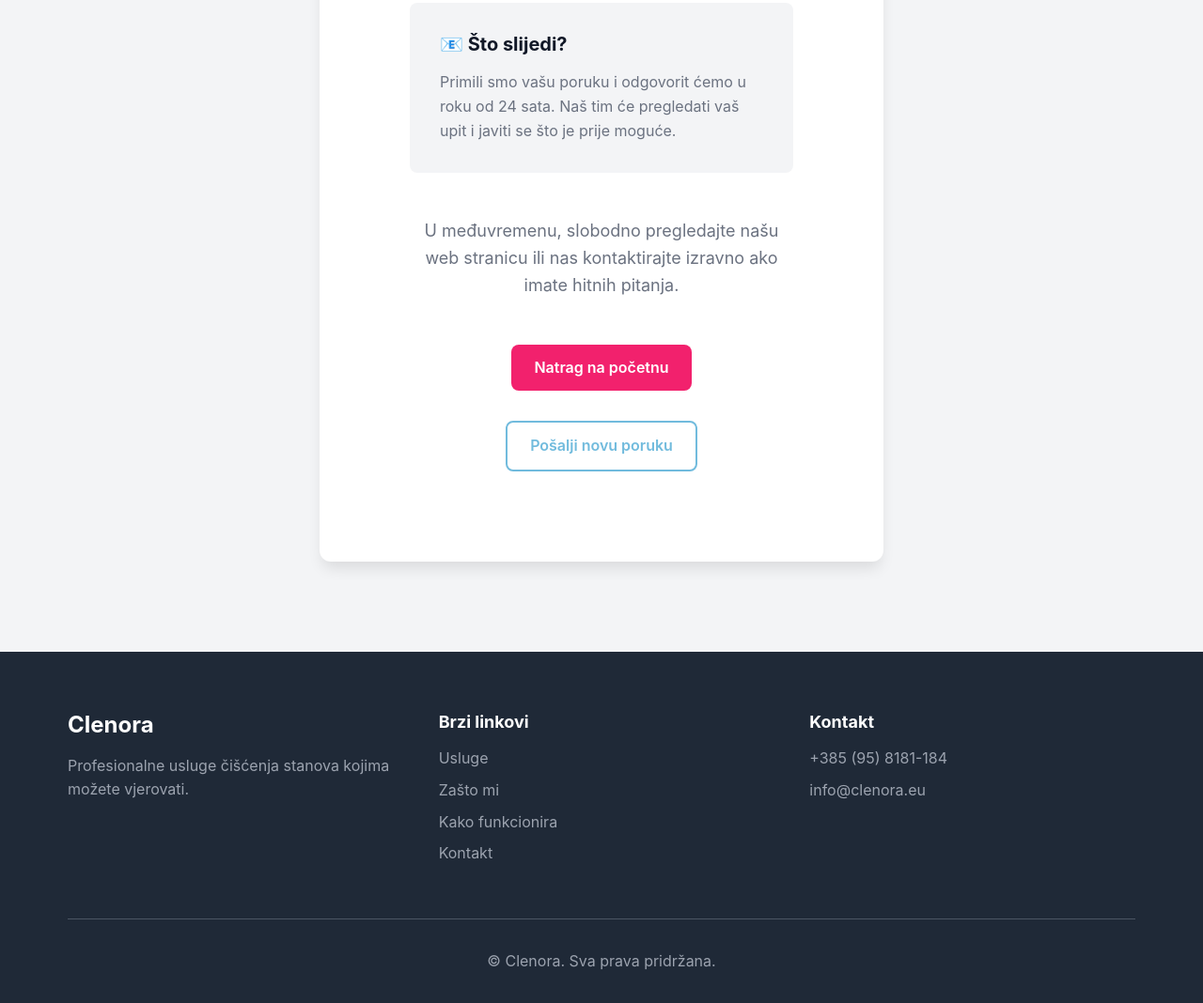
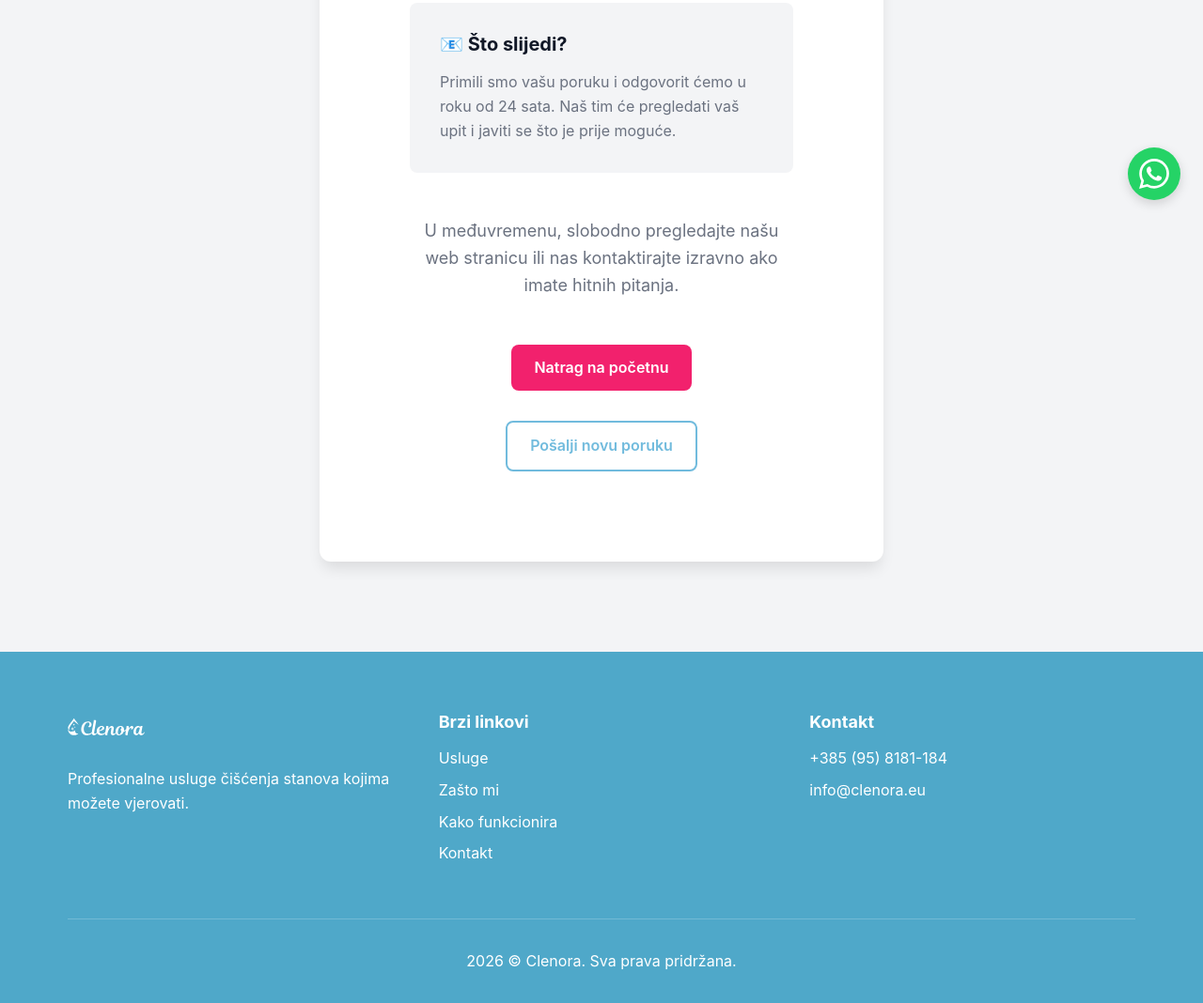
Before and after one commit to ateliervelee/clenora, a plain HTML site: page thank_you.html in a window 1280 px wide. Shown: the part 563-1631 px from the top of the page at 94% size. Drawn offline with Linux system fonts and the light colour scheme.

Commit message:
March updates

```diff
--- a/components/footer.html
+++ b/components/footer.html
@@ -2,8 +2,10 @@
     <div class="container">
         <div class="footer-content">
             <div class="footer-section">
-                <h3>{{footer_brand}}</h3>
-                <p>{{footer_tagline}}</p>
+                <a href="#hero" class="footer-logo-link">
+                    <img src="images/logo.svg" alt="{{footer_brand}}" class="footer-logo">
+                </a>
+                <p class="footer-tagline">{{footer_tagline}}</p>
             </div>
 
             <div class="footer-section">
@@ -26,14 +28,14 @@
         </div>
 
         <div class="footer-bottom">
-            <p>&copy; <span id="current-year"></span> {{footer_copyright}}</p>
+            <p><span id="current-year"></span> &copy; {{footer_copyright}}</p>
         </div>
     </div>
 </footer>
 
 <style>
 .footer {
-    background-color: var(--color-grey-dark);
+    background-color: var(--color-primary-dark);
     color: var(--color-white);
     padding: var(--spacing-xl) 0 var(--spacing-md);
 }
@@ -45,20 +47,27 @@
     margin-bottom: var(--spacing-lg);
 }
 
-.footer-section h3 {
+.footer-logo-link {
+    display: inline-block;
+    margin-bottom: var(--spacing-sm);
+}
+
+.footer-logo {
+    height: 36px;
+    width: auto;
+    display: block;
+    filter: brightness(0) invert(1);
+}
+
+.footer-tagline {
     color: var(--color-white);
-    margin-bottom: var(--spacing-sm);
+    margin: 0;
 }
 
 .footer-section h4 {
     color: var(--color-white);
     font-size: var(--font-size-lg);
     margin-bottom: var(--spacing-sm);
-}
-
-.footer-section p {
-    color: var(--color-secondary-light);
-    margin-bottom: 0;
 }
 
 .footer-links {
@@ -71,22 +80,22 @@
 }
 
 .footer-links a {
-    color: var(--color-secondary-light);
+    color: var(--color-white);
     transition: color 0.2s ease;
 }
 
 .footer-links a:hover {
-    color: var(--color-white);
+    color: var(--color-primary);
 }
 
 .footer-bottom {
     text-align: center;
     padding-top: var(--spacing-md);
-    border-top: 1px solid var(--color-secondary-dark);
+    border-top: 1px solid rgba(255, 255, 255, 0.2);
 }
 
 .footer-bottom p {
-    color: var(--color-secondary-light);
+    color: var(--color-white);
     margin: 0;
 }
 
@@ -99,11 +108,11 @@
 </style>
 
 <script>
-// Set current year in footer
-document.addEventListener('DOMContentLoaded', () => {
+// Set current year in footer (run immediately; footer is already in DOM when this script runs)
+(function() {
     const yearElement = document.getElementById('current-year');
     if (yearElement) {
         yearElement.textContent = new Date().getFullYear();
     }
-});
+})();
 </script>
--- a/components/header.html
+++ b/components/header.html
@@ -2,7 +2,10 @@
     <div class="container">
         <nav class="nav">
             <div class="nav-brand">
-                <a href="#hero">{{header_brand}}</a>
+                <a href="#hero">
+                    <img src="images/logo.svg" alt="{{header_brand}}" class="nav-brand-logo" onerror="this.style.display='none';this.nextElementSibling.style.display='inline'">
+                    <span class="nav-brand-text">{{header_brand}}</span>
+                </a>
             </div>
             <div class="nav-links">
                 <a href="#services">{{header_services}}</a>
@@ -31,10 +34,22 @@
 }
 
 .nav-brand a {
+    display: flex;
+    align-items: center;
+    text-decoration: none;
+}
+
+.nav-brand-logo {
+    height: 40px;
+    width: auto;
+    display: block;
+}
+
+.nav-brand-text {
+    display: none;
     font-size: var(--font-size-2xl);
     font-weight: 700;
     color: var(--color-primary);
-    text-decoration: none;
 }
 
 .nav-links {
--- /dev/null
+++ b/components/whatsapp-float.html
@@ -0,0 +1,36 @@
+<a href="https://wa.me/385958181184" target="_blank" rel="noopener noreferrer" class="whatsapp-float" aria-label="Chat on WhatsApp">
+    <svg class="whatsapp-float-icon" viewBox="0 0 24 24" xmlns="http://www.w3.org/2000/svg" aria-hidden="true">
+        <path fill="currentColor" d="M17.472 14.382c-.297-.149-1.758-.867-2.03-.967-.273-.099-.471-.148-.67.15-.197.297-.767.966-.94 1.164-.173.199-.347.223-.644.075-.297-.15-1.255-.463-2.39-1.475-.883-.788-1.48-1.761-1.653-2.059-.173-.297-.018-.458.13-.606.134-.133.298-.347.446-.52.149-.174.198-.298.298-.497.099-.198.05-.371-.025-.52-.075-.149-.669-1.612-.916-2.207-.242-.579-.487-.5-.669-.51-.173-.008-.371-.01-.57-.01-.198 0-.52.074-.792.372-.272.297-1.04 1.016-1.04 2.479 0 1.462 1.065 2.875 1.213 3.074.149.198 2.096 3.2 5.077 4.487.709.306 1.262.489 1.694.625.712.227 1.36.195 1.871.118.571-.085 1.758-.719 2.006-1.413.248-.694.248-1.289.173-1.413-.074-.124-.272-.198-.57-.347m-5.421 7.403h-.004a9.87 9.87 0 01-5.031-1.378l-.361-.214-3.741.982.998-3.648-.235-.374a9.86 9.86 0 01-1.51-5.26c.001-5.45 4.436-9.884 9.888-9.884 2.64 0 5.122 1.03 6.988 2.898a9.865 9.865 0 012.893 6.994c-.003 5.45-4.437 9.884-9.885 9.884m8.413-18.297A11.815 11.815 0 0012.05 0C5.495 0 .16 5.335.157 11.892c0 2.096.547 4.142 1.588 5.945L.057 24l6.305-1.654a11.882 11.882 0 005.683 1.448h.005c6.554 0 11.89-5.335 11.893-11.893a11.821 11.821 0 00-3.48-8.413z"/>
+    </svg>
+</a>
+
+<style>
+.whatsapp-float {
+    position: fixed;
+    bottom: 24px;
+    right: 24px;
+    width: 56px;
+    height: 56px;
+    background-color: #25D366;
+    border-radius: 50%;
+    display: flex;
+    align-items: center;
+    justify-content: center;
+    box-shadow: 0 4px 12px rgba(0, 0, 0, 0.15);
+    z-index: 9999;
+    transition: transform 0.2s ease, box-shadow 0.2s ease;
+    color: #fff;
+}
+
+.whatsapp-float:hover,
+.whatsapp-float:focus {
+    transform: scale(1.05);
+    box-shadow: 0 6px 16px rgba(0, 0, 0, 0.2);
+    color: #fff;
+}
+
+.whatsapp-float-icon {
+    width: 32px;
+    height: 32px;
+}
+</style>
--- a/script.js
+++ b/script.js
@@ -77,11 +77,15 @@ document.addEventListener('DOMContentLoaded', () => {
         { id: 'benefits-container', path: 'components/benefits.html' },
         { id: 'how-it-works-container', path: 'components/how-it-works.html' },
         { id: 'contact-container', path: 'components/contact.html' },
-        { id: 'footer-container', path: 'components/footer.html' }
+        { id: 'footer-container', path: 'components/footer.html' },
+        { id: 'whatsapp-float-container', path: 'components/whatsapp-float.html' }
     ];
 
-    // Load all components in parallel
-    Promise.all(components.map(comp => loadComponent(comp.id, comp.path)));
+    // Load all components in parallel, then set footer year
+    Promise.all(components.map(comp => loadComponent(comp.id, comp.path))).then(() => {
+        const yearEl = document.getElementById('current-year');
+        if (yearEl) yearEl.textContent = new Date().getFullYear();
+    });
 });
 
 // Smooth scroll for anchor links
--- a/thank_you.html
+++ b/thank_you.html
@@ -5,6 +5,11 @@
     <meta name="viewport" content="width=device-width, initial-scale=1.0">
     <meta name="description" content="Hvala što ste kontaktirali Clenoru - Profesionalno čišćenje stanova.">
     <title>Hvala vam - Clenora</title>
+    <link rel="icon" type="image/x-icon" href="images/flavicon/favicon.ico">
+    <link rel="icon" type="image/png" sizes="32x32" href="images/flavicon/favicon-32x32.png">
+    <link rel="icon" type="image/png" sizes="16x16" href="images/flavicon/favicon-16x16.png">
+    <link rel="apple-touch-icon" sizes="180x180" href="images/flavicon/apple-touch-icon.png">
+    <link rel="manifest" href="images/flavicon/site.webmanifest">
     <link rel="stylesheet" href="styles.css">
 </head>
 <body>
@@ -35,6 +40,7 @@
 
     <!-- Footer will be loaded here -->
     <div id="footer-container"></div>
+    <div id="whatsapp-float-container"></div>
 
     <!-- Locale: strings.js = English, strings-hr.js = Croatian -->
     <script src="strings-hr.js"></script>
@@ -68,12 +74,16 @@
 
             await Promise.all([
                 loadComponent('header-container', 'components/header.html'),
-                loadComponent('footer-container', 'components/footer.html')
+                loadComponent('footer-container', 'components/footer.html'),
+                loadComponent('whatsapp-float-container', 'components/whatsapp-float.html')
             ]);
             // Replace {{key}} in static thank-you content
             if (typeof replacePlaceholdersInNode === 'function') {
                 replacePlaceholdersInNode(document.body);
             }
+            // Set footer year
+            const yearEl = document.getElementById('current-year');
+            if (yearEl) yearEl.textContent = new Date().getFullYear();
         });
     </script>
 </body>
```
Also changed, not shown: index.html (+6 -0 lines), images/flavicon/android-chrome-192x192.png (added), images/flavicon/android-chrome-512x512.png (added), images/flavicon/apple-touch-icon.png (added), images/flavicon/favicon-16x16.png (added), images/flavicon/favicon-32x32.png (added), images/flavicon/favicon.ico (added), images/flavicon/site.webmanifest (added), images/logo.svg (added), 1 other file.
